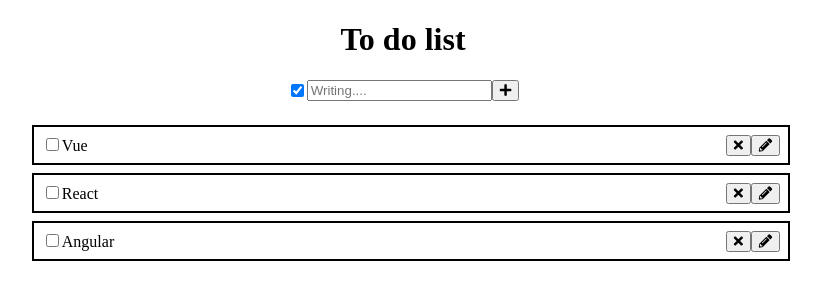
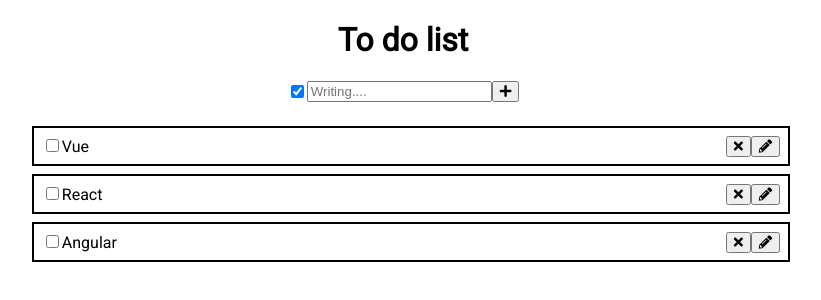
Before and after one commit to JessicaMP/vue-parcel, a Vue app: page / in a window 1280 px wide. Shown: the top 300 px of the page, without its empty margins (237-1058 px from the left). Built offline with nearby package versions, Linux system fonts and the light colour scheme.

Commit message:
estilo de letra

```diff
--- a/index.html
+++ b/index.html
@@ -5,6 +5,7 @@
 	<meta charset="UTF-8">
 	<meta name="viewport" content="width=device-width, initial-scale=1.0">
 	<meta http-equiv="X-UA-Compatible" content="ie=edge">
+	<link href="https://fonts.googleapis.com/css?family=Roboto" rel="stylesheet">
 	<link rel="stylesheet" href="https://use.fontawesome.com/releases/v5.0.13/css/all.css" integrity="sha384-DNOHZ68U8hZfKXOrtjWvjxusGo9WQnrNx2sqG0tfsghAvtVlRW3tvkXWZh58N9jp" crossorigin="anonymous">
 	<title>Vue js Setup With Parcel</title>
 </head>
--- a/src/App.vue
+++ b/src/App.vue
@@ -6,8 +6,8 @@
 </template>
 
 <script>
-import ComponentHeader from './Component-header.vue';
-import ComponentMain from './Component-main.vue';
+import ComponentHeader from "./Component-header.vue";
+import ComponentMain from "./Component-main.vue";
 
 export default {
   components: {
@@ -16,3 +16,9 @@
   }
 };
 </script>
+
+<style>
+body {
+  font-family: "Roboto", sans-serif;
+}
+</style>
--- a/src/Component-main.vue
+++ b/src/Component-main.vue
@@ -1,7 +1,7 @@
 <template>
 	<div>
 		<nav>
-			<input type="checkbox" v-model="checked"/>
+			<input type="checkbox" v-model="test"/>
 			<input v-model="val" :placeholder="text"/>
 			<button @click="saveText(val)"><i class="fas fa-plus"></i></button>
 		</nav>
@@ -47,7 +47,7 @@
       }
 		},
 
-		checked() {
+		test() {
 			console.log('check');
 
 		},
```
